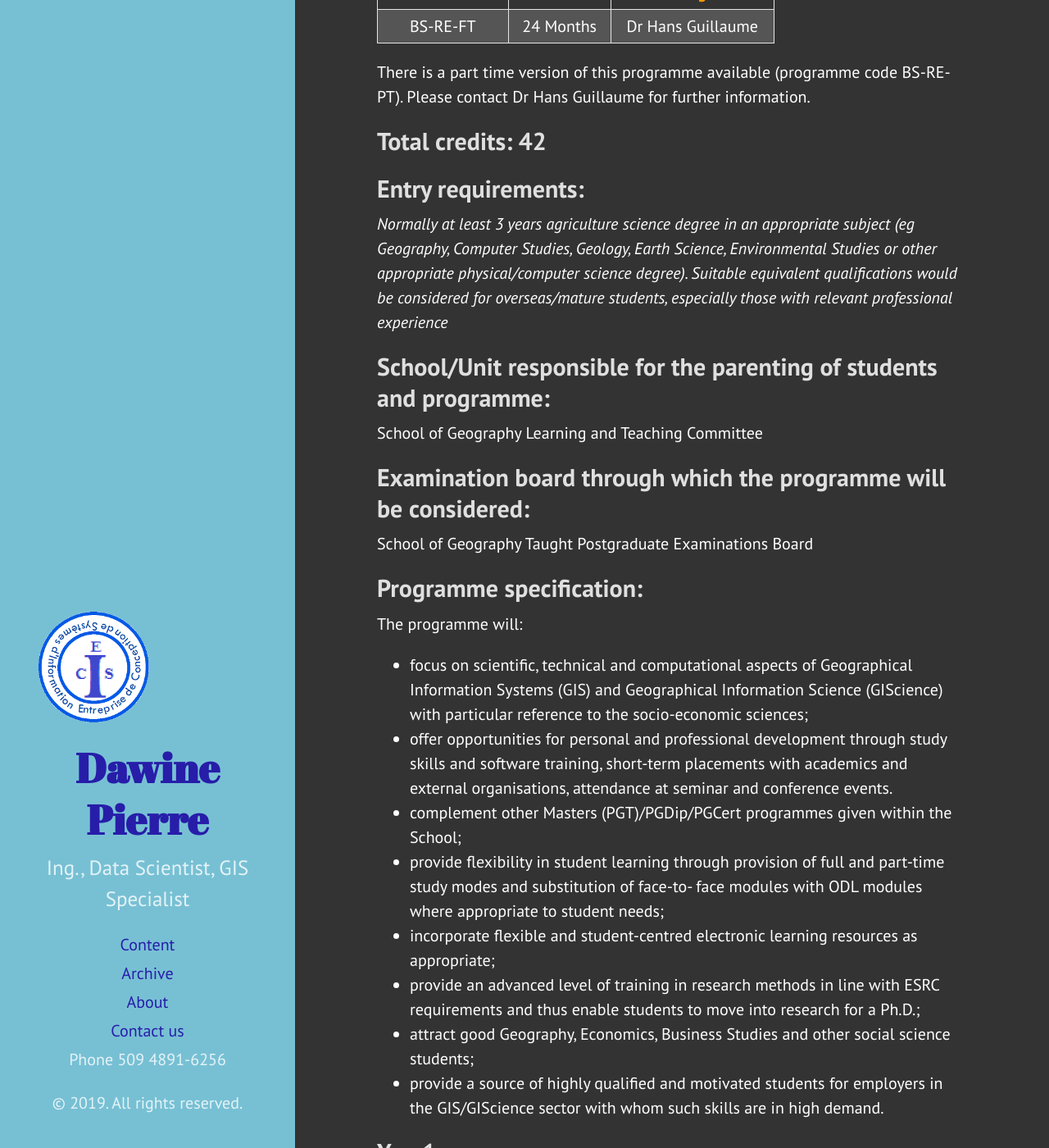
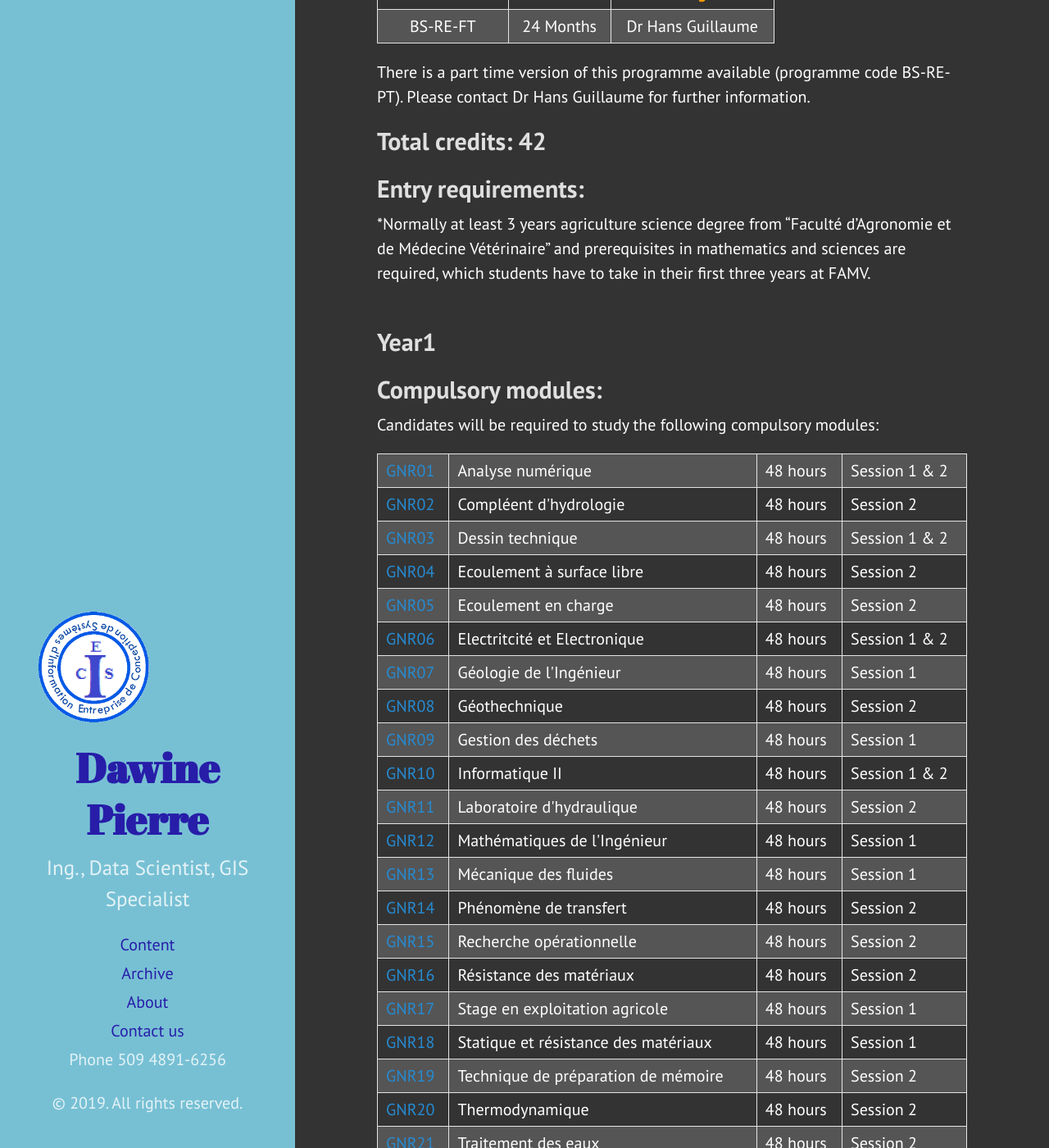
Before and after one commit to pdawine/pdawine.github.io, a Jekyll site: the page built from _posts/2017-10-04-BS_Rural_Engineering.md, in a window 1280 px wide and 1400 px high, scrolled down 290 px. Shown: the whole window at 82% size. Built offline with Jekyll 4.4.1, drawn with Linux system fonts in a browser that asks for light colours; some of the changed text lies outside the part shown.

Commit message:
Update 2017-10-04-BS_Rural_Engineering.md

```diff
--- a/_posts/2017-10-04-BS_Rural_Engineering.md
+++ b/_posts/2017-10-04-BS_Rural_Engineering.md
@@ -29,30 +29,10 @@ There is a part time version of this programme available (programme code BS-RE-P
 
 ## Total credits: 42
 ## Entry requirements:
-*Normally at least 3 years agriculture science degree in an appropriate subject (eg Geography, Computer Studies, Geology, Earth Science,
-Environmental Studies or other appropriate physical/computer science degree).
-Suitable equivalent qualifications would be considered for overseas/mature students, especially those with relevant professional experience*
+*Normally at least 3 years agriculture science degree from "Faculté d'Agronomie et de Médecine Vétérinaire" and prerequisites in mathematics and sciences are required, which students have to take in their first three years at FAMV.
 <br>
 
-## School/Unit responsible for the parenting of students and programme:
-School of Geography Learning and Teaching Committee
 
-## Examination board through which the programme will be considered:
-School of Geography Taught Postgraduate Examinations Board
-
-## Programme specification:
-The programme will:
-- focus on scientific, technical and computational aspects of Geographical Information Systems (GIS) and Geographical
-Information Science (GIScience) with particular reference to the socio-economic sciences;
-- offer opportunities for personal and professional development through study skills and software training, short-term placements with academics and external organisations, attendance at seminar and conference events.
-- complement other Masters (PGT)/PGDip/PGCert programmes given within the School;
-- provide flexibility in student learning through provision of full and part-time study modes and substitution of face-to-
-face modules with ODL modules where appropriate to student needs;
-- incorporate flexible and student-centred electronic learning resources as appropriate;
-- provide an advanced level of training in research methods in line with ESRC requirements and thus enable students to move into research for a Ph.D.;
-- attract good Geography, Economics, Business Studies and other social science students;
-- provide a source of highly qualified and motivated students for employers in the GIS/GIScience sector with whom such
-skills are in high demand.
 
 ## Year1
 ## Compulsory modules:
@@ -61,75 +41,140 @@ Candidates will be required to study the following compulsory modules:
 <table>
 <tbody>
 <tr>
-<td><a href="http://webprod3.leeds.ac.uk/catalogue/dynmodules.asp?Y=201819&amp;F=P&amp;M=GEOG-5022M">GEOG5022M</a></td>
-<td>Professional &amp; Personal Development</td>
-<td>30 credits</td>
-<td>Semesters 1 &amp; 2</td>
+<td><a href="http://www.ueh.edu.ht/facultes/famv.php">GNR01</a></td>
+<td>Analyse num&eacute;rique</td>
+<td>48 hours</td>
+<td>Session 1 &amp; 2</td>
 </tr>
 <tr>
-<td><a href="http://webprod3.leeds.ac.uk/catalogue/dynmodules.asp?Y=201819&amp;F=P&amp;M=GEOG-5990M">GEOG5990M</a></td>
-<td>Programming for Geographical Information Analysis: Core Skills</td>
-<td>15 credits</td>
-<td>Semester 1</td>
+<td><a href="http://www.ueh.edu.ht/facultes/famv.php">GNR02</a></td>
+<td>Compl&eacute;ent d'hydrologie</td>
+<td>48 hours</td>
+<td>Session 2</td>
+</tr>
+<tr>
+<td><a href="http://www.ueh.edu.ht/facultes/famv.php">GNR03</a></td>
+<td>Dessin technique</td>
+<td>48 hours</td>
+<td>Session 1 &amp; 2</td>
+</tr>
+<tr>
+<td><a href="http://www.ueh.edu.ht/facultes/famv.php">GNR04</a></td>
+<td>Ecoulement &agrave; surface libre</td>
+<td>48 hours</td>
+<td>Session 2</td>
+</tr>
+<tr>
+<td><a href="http://www.ueh.edu.ht/facultes/famv.php">GNR05</a></td>
+<td>Ecoulement en charge</td>
+<td>48 hours</td>
+<td>Session 2</td>
+</tr>
+<tr>
+<td><a href="http://www.ueh.edu.ht/facultes/famv.php">GNR06</a></td>
+<td>Electritcit&eacute; et Electronique</td>
+<td>48 hours</td>
+<td>Session 1 &amp; 2</td>
+</tr>
+<tr>
+<td><a href="http://www.ueh.edu.ht/facultes/famv.php">GNR07</a></td>
+<td>G&eacute;ologie de l'Ing&eacute;nieur</td>
+<td>48 hours</td>
+<td>Session 1</td>
+</tr>
+<tr>
+<td><a href="http://www.ueh.edu.ht/facultes/famv.php">GNR08</a></td>
+<td>G&eacute;othechnique</td>
+<td>48 hours</td>
+<td>Session 2</td>
+</tr>
+<tr>
+<td><a href="http://www.ueh.edu.ht/facultes/famv.php">GNR09</a></td>
+<td>Gestion des d&eacute;chets</td>
+<td>48 hours</td>
+<td>Session 1</td>
+</tr>
+<tr>
+<td><a href="http://www.ueh.edu.ht/facultes/famv.php">GNR10</a></td>
+<td>Informatique II</td>
+<td>48 hours</td>
+<td>Session 1 &amp; 2</td>
+</tr>
+<tr>
+<td><a href="http://www.ueh.edu.ht/facultes/famv.php">GNR11</a></td>
+<td>Laboratoire d'hydraulique</td>
+<td>48 hours</td>
+<td>Session 2</td>
+</tr>
+<tr>
+<td><a href="http://www.ueh.edu.ht/facultes/famv.php">GNR12</a></td>
+<td>Math&eacute;matiques de l'Ing&eacute;nieur</td>
+<td>48 hours</td>
+<td>Session 1</td>
+</tr>
+<tr>
+<td><a href="http://www.ueh.edu.ht/facultes/famv.php">GNR13</a></td>
+<td>M&eacute;canique des fluides</td>
+<td>48 hours</td>
+<td>Session 1</td>
+</tr>
+<tr>
+<td><a href="http://www.ueh.edu.ht/facultes/famv.php">GNR14</a></td>
+<td>Ph&eacute;nom&egrave;ne de transfert</td>
+<td>48 hours</td>
+<td>Session 2</td>
+</tr>
+<tr>
+<td><a href="http://www.ueh.edu.ht/facultes/famv.php">GNR15</a></td>
+<td>Recherche op&eacute;rationnelle</td>
+<td>48 hours</td>
+<td>Session 2</td>
+</tr>
+<tr>
+<td><a href="http://www.ueh.edu.ht/facultes/famv.php">GNR16</a></td>
+<td>R&eacute;sistance des mat&eacute;riaux</td>
+<td>48 hours</td>
+<td>Session 2</td>
+</tr>
+<tr>
+<td><a href="http://www.ueh.edu.ht/facultes/famv.php">GNR17</a></td>
+<td>Stage en exploitation agricole</td>
+<td>48 hours</td>
+<td>Session 1</td>
+</tr>
+<tr>
+<td><a href="http://www.ueh.edu.ht/facultes/famv.php">GNR18</a></td>
+<td>Statique et r&eacute;sistance des mat&eacute;riaux</td>
+<td>48 hours</td>
+<td>Session 1</td>
+</tr>
+<tr>
+<td><a href="http://www.ueh.edu.ht/facultes/famv.php">GNR19</a></td>
+<td>Technique de pr&eacute;paration de m&eacute;moire</td>
+<td>48 hours</td>
+<td>Session 2</td>
+</tr>
+<tr>
+<td><a href="http://www.ueh.edu.ht/facultes/famv.php">GNR20</a></td>
+<td>Thermodynamique</td>
+<td>48 hours</td>
+<td>Session 2</td>
+</tr>
+<tr>
+<td><a href="http://www.ueh.edu.ht/facultes/famv.php">GNR21</a></td>
+<td>Traitement des eaux</td>
+<td>48 hours</td>
+<td>Session 2</td>
+</tr>
+<tr>
+<td><a href="http://www.ueh.edu.ht/facultes/famv.php">GNR22</a></td>
+<td>Travaux pratiques d'irrigation</td>
+<td>48 hours</td>
+<td>Session 1</td>
 </tr>
 </tbody>
 </table>
 
-## Optional modules:
-
-Candidates will be required to study 15 credits from the following optional modules:
-<table>
-<tbody>
-<tr style="height: 2px;">
-<td style="height: 2px;"><a href="http://webprod3.leeds.ac.uk/catalogue/dynmodules.asp?Y=201819&amp;F=P&amp;M=GEOG-5060M">GEOG5060M</a></td>
-<td style="height: 2px;">GIS and Environment</td>
-<td style="height: 2px;">15 credits</td>
-<td style="height: 2px;">Semester 2</td>
-</tr>
-<tr style="height: 10px;">
-<td style="height: 10px;"><a href="http://webprod3.leeds.ac.uk/catalogue/dynmodules.asp?Y=201819&amp;F=P&amp;M=GEOG-5255M">GEOG5255M</a></td>
-<td style="height: 10px;">Geodemographics and Neighbourhood Analysis</td>
-<td style="height: 10px;">15 credits</td>
-<td style="height: 10px;">Semester 2</td>
-</tr>
-<tr style="height: 11px;">
-<td style="height: 11px;"><a href="http://webprod3.leeds.ac.uk/catalogue/dynmodules.asp?Y=201819&amp;F=P&amp;M=GEOG-5710M">GEOG5710M</a></td>
-<td style="height: 11px;">Digital Image Processing for Environmental Remote Sensing</td>
-<td style="height: 11px;">15 credits</td>
-<td style="height: 11px;">Semester 2</td>
-</tr>
-<tr style="height: 4px;">
-<td style="height: 4px;"><a href="http://webprod3.leeds.ac.uk/catalogue/dynmodules.asp?Y=201819&amp;F=P&amp;M=GEOG-5790M">GEOG5790M</a></td>
-<td style="height: 4px;">Programming for Geographical Information Analysis: Advanced Skills</td>
-<td style="height: 4px;">15 credits</td>
-<td style="height: 4px;">Semester 2</td>
-</tr>
-<tr style="height: 16px;">
-<td style="height: 16px;"><a href="http://webprod3.leeds.ac.uk/catalogue/dynmodules.asp?Y=201819&amp;F=P&amp;M=GEOG-5830M">GEOG5830M</a></td>
-<td style="height: 16px;">Environmental Assessment</td>
-<td style="height: 16px;">15 credits</td>
-<td style="height: 16px;">Semester 2</td>
-</tr>
-<tr style="height: 9px;">
-<td style="height: 9px;"><a href="http://webprod3.leeds.ac.uk/catalogue/dynmodules.asp?Y=201819&amp;F=P&amp;M=GEOG-5870M">GEOG5870M</a></td>
-<td style="height: 9px;">Web-based GIS</td>
-<td style="height: 9px;">15 credits</td>
-<td style="height: 9px;">Semester 2</td>
-</tr>
-<tr style="height: 13px;">
-<td style="height: 13px;"><a href="http://webprod3.leeds.ac.uk/catalogue/dynmodules.asp?Y=201819&amp;F=P&amp;M=GEOG-5917M">GEOG5917M</a></td>
-<td style="height: 13px;">Big Data and Consumer Analytics</td>
-<td style="height: 13px;">15 credits</td>
-<td style="height: 13px;">Semester 2</td>
-</tr>
-<tr style="height: 16px;">
-<td style="height: 16px;"><a href="http://webprod3.leeds.ac.uk/catalogue/dynmodules.asp?Y=201819&amp;F=P&amp;M=GEOG-5937M">GEOG5937M</a></td>
-<td style="height: 16px;">Applied GIS and Retail Modelling</td>
-<td style="height: 16px;">15 credits</td>
-<td style="height: 16px;">Semester 2</td>
-</tr>
-</tbody>
-</table>
 
 ## Year2
 ## Compulsory modules:
@@ -138,87 +183,127 @@ Candidates will be required to study the following compulsory modules
 
 <table>
 <tbody>
-<tr style="height: 2px;">
-<td style="height: 2px;"><a href="http://webprod3.leeds.ac.uk/catalogue/dynmodules.asp?Y=201819&amp;F=P&amp;M=GEOG-5032M">GEOG5032M</a></td>
-<td style="height: 2px;">GIS Data Visualisation &amp; Analysis</td>
-<td style="height: 2px;">30 credits</td>
-<td style="height: 2px;">Semester 1</td>
+<tr>
+<td><a href="http://www.ueh.edu.ht/facultes/famv.php">GNR01</a></td>
+<td>Am&eacute;lioration des sols</td>
+<td>48 hours</td>
+<td>Session 1</td>
 </tr>
-<tr style="height: 10px;">
-<td style="height: 10px;"><a href="http://webprod3.leeds.ac.uk/catalogue/dynmodules.asp?Y=201819&amp;F=P&amp;M=GEOG-5160M">GEOG5160M</a></td>
-<td style="height: 10px;">Dissertation (GIScience)</td>
-<td style="height: 10px;">60 credits</td>
-<td style="height: 10px;">1 Mar to 31 Aug</td>
+<tr>
+<td><a href="http://www.ueh.edu.ht/facultes/famv.php">GNR02</a></td>
+<td>Am&eacute;nagement des bassins versants</td>
+<td>48 hours</td>
+<td>Session 1</td>
 </tr>
-<tr style="height: 11px;">
-<td style="height: 11px;"><a href="http://webprod3.leeds.ac.uk/catalogue/dynmodules.asp?Y=201819&amp;F=P&amp;M=GEOG-5710M">GEOG5710M</a></td>
-<td style="height: 11px;">Digital Image Processing for Environmental Remote Sensing</td>
-<td style="height: 11px;">15 credits</td>
-<td style="height: 11px;">Semester 2</td>
+<tr>
+<td><a href="http://www.ueh.edu.ht/facultes/famv.php">GNR03</a></td>
+<td>Am&eacute;nagement et implantation des parcs</td>
+<td>48 hours</td>
+<td>Session 1</td>
+</tr>
+<tr>
+<td><a href="http://www.ueh.edu.ht/facultes/famv.php">GNR04</a></td>
+<td>B&eacute;ton arm&eacute; I &amp; II</td>
+<td>48 hours</td>
+<td>Session 1 &amp; 2</td>
+</tr>
+<tr>
+<td><a href="http://www.ueh.edu.ht/facultes/famv.php">GNR05</a></td>
+<td>Construction II</td>
+<td>48 hours</td>
+<td>Session 2</td>
+</tr>
+<tr>
+<td><a href="http://www.ueh.edu.ht/facultes/famv.php">GNR06</a></td>
+<td>Digues et Barrages</td>
+<td>48 hours</td>
+<td>Session 1 &amp; 2</td>
+</tr>
+<tr>
+<td><a href="http://www.ueh.edu.ht/facultes/famv.php">GNR07</a></td>
+<td>Drainage II</td>
+<td>48 hours</td>
+<td>Session 1</td>
+</tr>
+<tr>
+<td><a href="http://www.ueh.edu.ht/facultes/famv.php">GNR08</a></td>
+<td>Ecoulement en milieu poreux</td>
+<td>48 hours</td>
+<td>Session 1</td>
+</tr>
+<tr>
+<td><a href="http://www.ueh.edu.ht/facultes/famv.php">GNR09</a></td>
+<td>Elaboration &amp; evaluation de projets</td>
+<td>48 hours</td>
+<td>Session 2</td>
+</tr>
+<tr>
+<td><a href="http://www.ueh.edu.ht/facultes/famv.php">GNR10</a></td>
+<td>Electrification rurale</td>
+<td>48 hours</td>
+<td>Session 1</td>
+</tr>
+<tr>
+<td><a href="http://www.ueh.edu.ht/facultes/famv.php">GNR11</a></td>
+<td>Gestion des exploitations agricoles</td>
+<td>48 hours</td>
+<td>Session 2</td>
+</tr>
+<tr>
+<td><a href="http://www.ueh.edu.ht/facultes/famv.php">GNR12</a></td>
+<td>Gestion des petits p&eacute;rim&egrave;tres irrigu&eacute;s</td>
+<td>48 hours</td>
+<td>Session 1</td>
+</tr>
+<tr>
+<td><a href="http://www.ueh.edu.ht/facultes/famv.php">GNR13</a></td>
+<td>Hydraulique fluviale</td>
+<td>48 hours</td>
+<td>Session 1</td>
+</tr>
+<tr>
+<td><a href="http://www.ueh.edu.ht/facultes/famv.php">GNR14</a></td>
+<td>Hydrog&eacute;ologie</td>
+<td>48 hours</td>
+<td>Session 2</td>
+</tr>
+<tr>
+<td><a href="http://www.ueh.edu.ht/facultes/famv.php">GNR15</a></td>
+<td>Irrigation II</td>
+<td>48 hours</td>
+<td>Session 1</td>
+</tr>
+<tr>
+<td><a href="http://www.ueh.edu.ht/facultes/famv.php">GNR16</a></td>
+<td>Le froid en agriculture</td>
+<td>48 hours</td>
+<td>Session 1</td>
+</tr>
+<tr>
+<td><a href="http://www.ueh.edu.ht/facultes/famv.php">GNR17</a></td>
+<td>March&eacute; des produits agricoles</td>
+<td>48 hours</td>
+<td>Session 1</td>
+</tr>
+<tr>
+<td><a href="http://www.ueh.edu.ht/facultes/famv.php">GNR18</a></td>
+<td>Routes agricoles</td>
+<td>48 hours</td>
+<td>Session 1</td>
+</tr>
+<tr>
+<td><a href="http://www.ueh.edu.ht/facultes/famv.php">GNR19</a></td>
+<td>Stage diagnostic</td>
+<td>48 hours</td>
+<td>Session 1</td>
+</tr>
+<tr>
+<td><a href="http://www.ueh.edu.ht/facultes/famv.php">GNR20</a></td>
+<td>Technologie du bois</td>
+<td>48 hours</td>
+<td>Session 2</td>
 </tr>
 </tbody>
 </table>
 
-## Optional modules:
-Candidates will be required to study 30 credits from the following optional modules.
-
-<table>
-<tbody>
-<tr style="height: 2px;">
-<td style="height: 2px;"><a href="http://webprod3.leeds.ac.uk/catalogue/dynmodules.asp?Y=201819&amp;F=P&amp;M=GEOG-5060M">GEOG5060M</a></td>
-<td style="height: 2px;">GIS and Environment</td>
-<td style="height: 2px;">15 credits</td>
-<td style="height: 2px;">Semester 2</td>
-</tr>
-<tr style="height: 10px;">
-<td style="height: 10px;"><a href="http://webprod3.leeds.ac.uk/catalogue/dynmodules.asp?Y=201819&amp;F=P&amp;M=GEOG-5255M">GEOG5255M</a></td>
-<td style="height: 10px;">Geodemographics and Neighbourhood Analysis</td>
-<td style="height: 10px;">15 credits</td>
-<td style="height: 10px;">Semester 2</td>
-</tr>
-<tr style="height: 11px;">
-<td style="height: 11px;"><a href="http://webprod3.leeds.ac.uk/catalogue/dynmodules.asp?Y=201819&amp;F=P&amp;M=GEOG-5710M">GEOG5710M</a></td>
-<td style="height: 11px;">Digital Image Processing for Environmental Remote Sensing</td>
-<td style="height: 11px;">15 credits</td>
-<td style="height: 11px;">Semester 2</td>
-</tr>
-<tr style="height: 4px;">
-<td style="height: 4px;"><a href="http://webprod3.leeds.ac.uk/catalogue/dynmodules.asp?Y=201819&amp;F=P&amp;M=GEOG-5790M">GEOG5790M</a></td>
-<td style="height: 4px;">Programming for Geographical Information Analysis: Advanced Skills</td>
-<td style="height: 4px;">15 credits</td>
-<td style="height: 4px;">Semester 2</td>
-</tr>
-<tr style="height: 16px;">
-<td style="height: 16px;"><a href="http://webprod3.leeds.ac.uk/catalogue/dynmodules.asp?Y=201819&amp;F=P&amp;M=GEOG-5830M">GEOG5830M</a></td>
-<td style="height: 16px;">Environmental Assessment</td>
-<td style="height: 16px;">15 credits</td>
-<td style="height: 16px;">Semester 2</td>
-</tr>
-<tr style="height: 9px;">
-<td style="height: 9px;"><a href="http://webprod3.leeds.ac.uk/catalogue/dynmodules.asp?Y=201819&amp;F=P&amp;M=GEOG-5851M">GEOG5851M</a></td>
-<td style="height: 9px;">Applied GIS and Retail Modelling (WUN)</td>
-<td style="height: 9px;">15 credits</td>
-<td style="height: 9px;">Semester 2</td>
-</tr>
-<tr style="height: 13px;">
-<td style="height: 13px;"><a href="http://webprod3.leeds.ac.uk/catalogue/dynmodules.asp?Y=201819&amp;F=P&amp;M=GEOG-5870M">GEOG5870M</a></td>
-<td style="height: 13px;">Web-based GIS</td>
-<td style="height: 13px;">15 credits</td>
-<td style="height: 13px;">Semester 2</td>
-</tr>
-<tr style="height: 17px;">
-<td style="height: 17px;"><a href="http://webprod3.leeds.ac.uk/catalogue/dynmodules.asp?Y=201819&amp;F=P&amp;M=GEOG-5917M">GEOG5917M</a></td>
-<td style="height: 17px;">Big Data and Consumer Analytics</td>
-<td style="height: 17px;">15 credits</td>
-<td style="height: 17px;">Semester 2</td>
-</tr>
-<tr style="height: 16px;">
-<td style="height: 16px;"><a href="http://webprod3.leeds.ac.uk/catalogue/dynmodules.asp?Y=201819&amp;F=P&amp;M=GEOG-5937M">GEOG5937M</a></td>
-<td style="height: 16px;">Applied GIS and Retail Modelling</td>
-<td style="height: 16px;">&nbsp;15 credits</td>
-<td style="height: 16px;">&nbsp;Semester 2</td>
-</tr>
-</tbody>
-</table>
-
-Last updated: 04/10/2018
+Last updated: 04/10/2017
```
